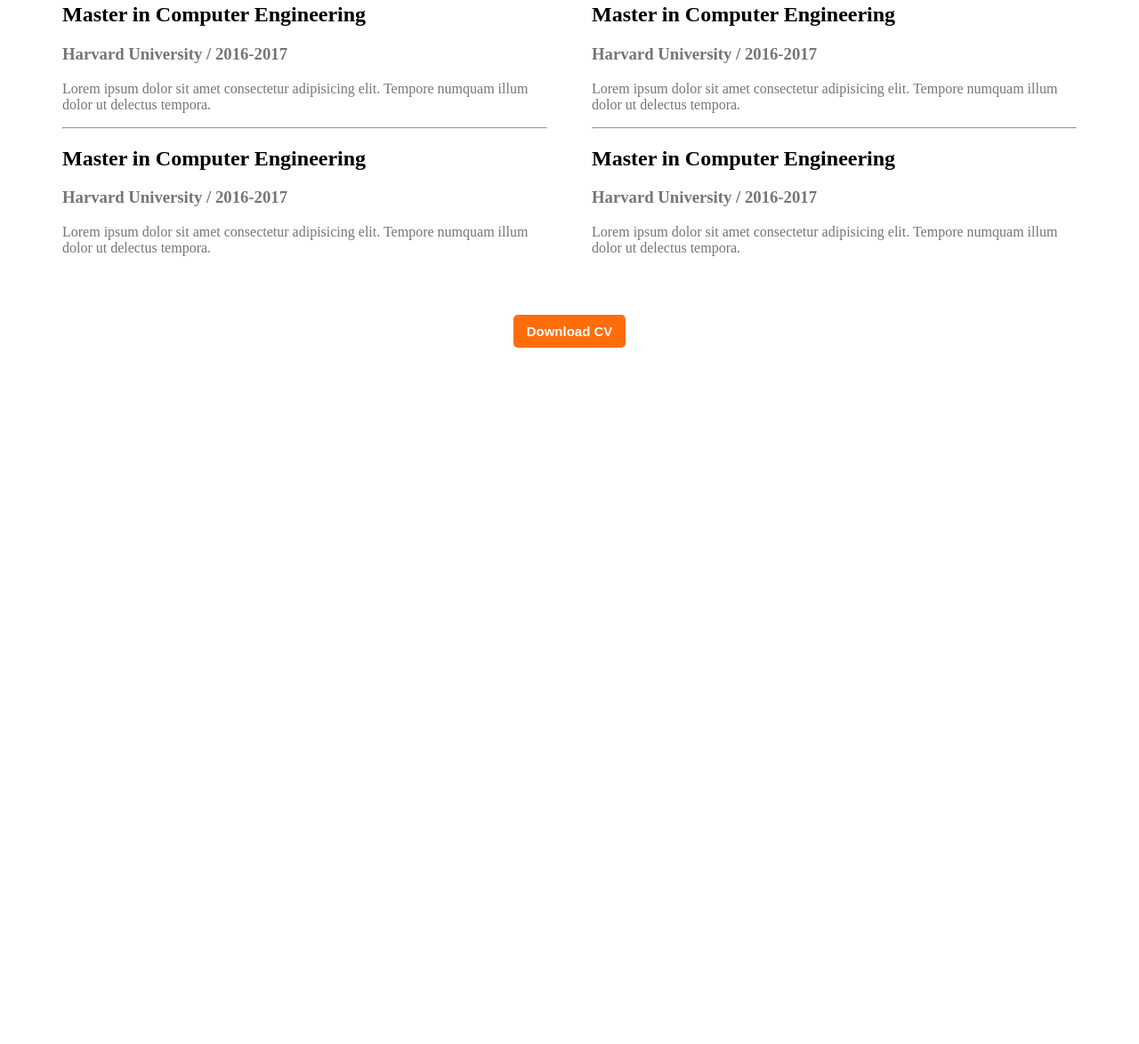
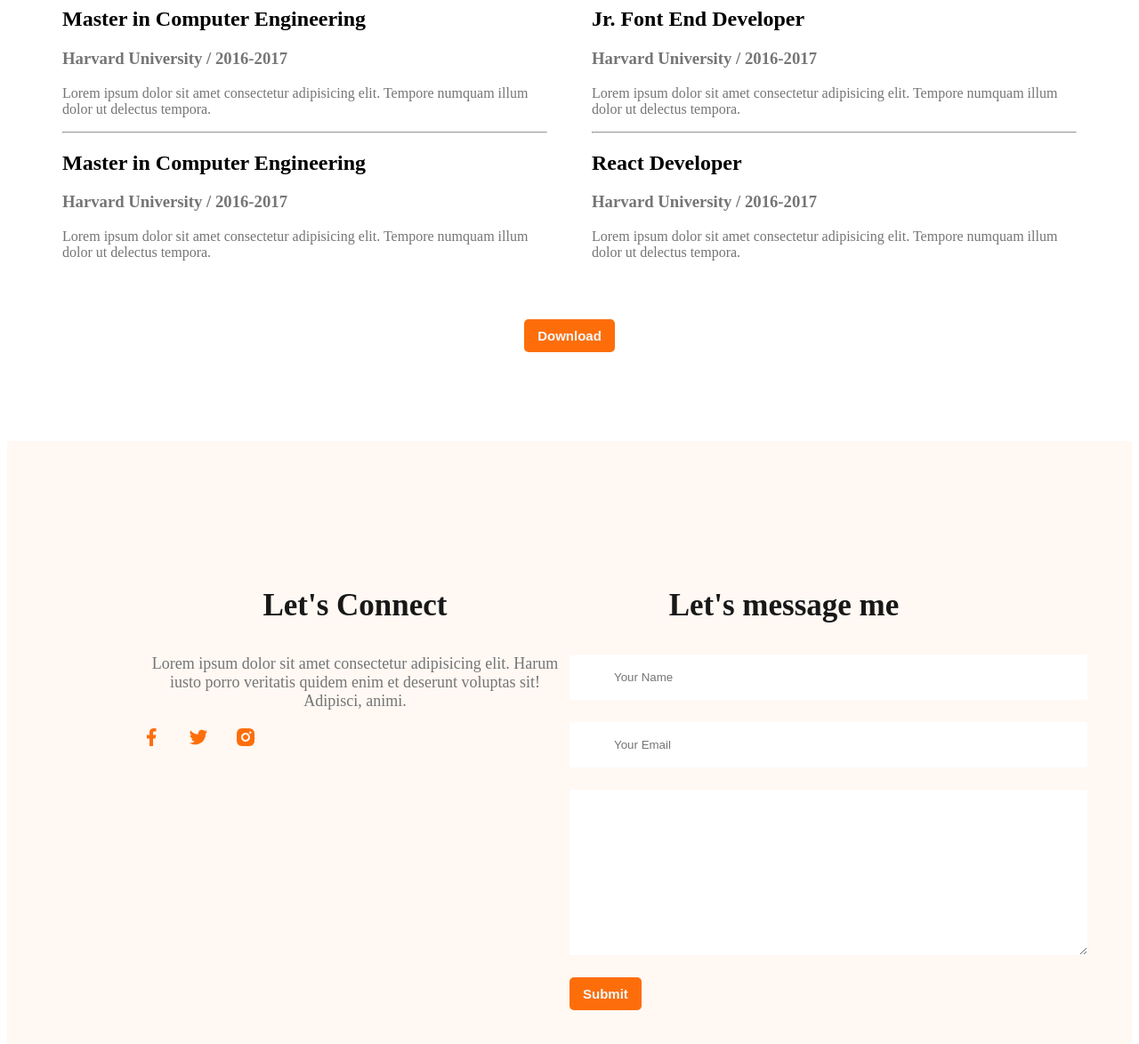
Before and after one commit to tausifislamsheik/Web-Developer-Portfolio, a plain HTML site: page index.html in a window 1280 px wide. Shown: the part 2483-3657 px from the top of the page at 89% size. Before the commit the page ends 2882 px from the top, so only its background shows below. Drawn offline with Linux system fonts and the light colour scheme.

Commit message:
footer section added

```diff
--- a/Styles/portfolio.css
+++ b/Styles/portfolio.css
@@ -122,7 +122,32 @@ main{
 .resume-item-description, .resume-title-institite{
     color: #757575;
 }
+.resume-colom-title{
+    font-size: 20px;
+    font-weight: 700;
+}
 .download-cv{
     text-align: center;
     margin-top: 50px;
 }
+footer{
+    display: flex;
+    background: #FFF8F3;
+    padding: 130px 150px;
+    margin-top: 100px;
+}
+.footer-colom{
+    width: 50%;
+    gap: 50px;
+}
+.contact input[type='text'], .contact input[type='email'], textarea{
+    display: block;
+    margin-bottom: 25px;
+    padding: 18px 50px;
+    color: #757575;
+    border: none;
+    width: 100%;
+}
+.social-links a {
+    margin-right: 25px;
+}
--- a/index.html
+++ b/index.html
@@ -113,31 +113,48 @@
                     <div class="resume-colom-title">My Experience</div>
 
                     <div class="resume-item">
-                        <h2 class="resume-item-title">Master in Computer Engineering</h2>
+                        <h2 class="resume-item-title">Sr. Font End Developer</h2>
                         <h3 class="resume-title-institite">Harvard University / 2016-2017</h3>
                         <p class="resume-item-description">Lorem ipsum dolor sit amet consectetur adipisicing elit. Tempore numquam illum dolor ut delectus tempora.</p>
                     </div>
                     <hr>
                     <div class="resume-item">
-                        <h2 class="resume-item-title">Master in Computer Engineering</h2>
+                        <h2 class="resume-item-title">Jr. Font End Developer</h2>
                         <h3 class="resume-title-institite">Harvard University / 2016-2017</h3>
                         <p class="resume-item-description">Lorem ipsum dolor sit amet consectetur adipisicing elit. Tempore numquam illum dolor ut delectus tempora.</p>
                     </div>
                     <hr>
                     <div class="resume-item">
-                        <h2 class="resume-item-title">Master in Computer Engineering</h2>
+                        <h2 class="resume-item-title">React Developer</h2>
                         <h3 class="resume-title-institite">Harvard University / 2016-2017</h3>
                         <p class="resume-item-description">Lorem ipsum dolor sit amet consectetur adipisicing elit. Tempore numquam illum dolor ut delectus tempora.</p>
                     </div>
                 </div>
             </div>
             <div class="download-cv">
-                <button class="button-primary">Download CV</button>
+                <button class="button-primary">Download</button>
             </div>
         </section>
     </main>
     <footer>
-
+        <div class="footer-colom">
+            <h3 class="section-title">Let's Connect</h3>
+            <p class="description">Lorem ipsum dolor sit amet consectetur adipisicing elit. Harum iusto porro veritatis quidem enim et deserunt voluptas sit! Adipisci, animi.</p>
+            <div class="social-links">
+                <a href=""><img src="images/icons/facebook.png" alt=""></a>
+                <a href=""><img src="images/icons/twitter.png" alt=""></a>
+                <a href=""><img src="images/icons/insta.png" alt=""></a>
+            </div>
+        </div>
+        <div class="footer-colom">
+            <h3 class="section-title">Let's message me</h3>
+            <form class="contact" action="">
+                <input type="text" placeholder="Your Name">
+                <input type="email" placeholder="Your Email">
+                <textarea name="" id="" cols="30" rows="10"></textarea>
+                <input class="button-primary" type="submit" value="Submit">
+            </form>
+        </div>
     </footer>
 </body>
 </html>
```
